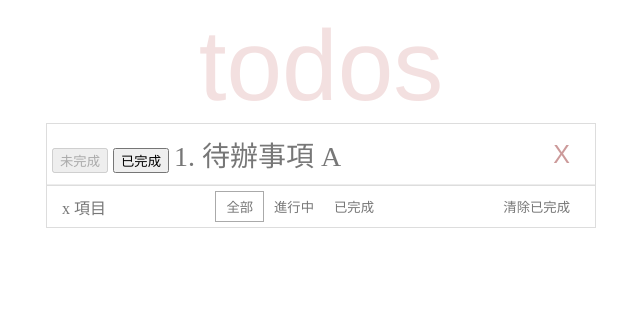
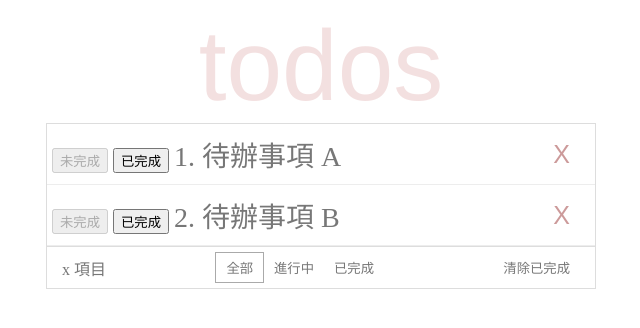
Before and after one commit to shu1224/mcu-112-web-12131564, an Angular app: page / in a window 1280 px wide. Shown: the top 328 px of the page, without its empty margins (319-959 px from the left). Built offline with nearby package versions, Linux system fonts and the light colour scheme.

Commit message:
feat(todo): 實作顯示多筆待辦事項

```diff
--- a/src/app/app.component.html
+++ b/src/app/app.component.html
@@ -1,7 +1,10 @@
 <div class="container">
   <app-header></app-header>
   <section class="main">
-    <app-todo-list></app-todo-list>
+    <app-todo-list
+      [tasks]="tasks"
+      (stateChange)="onStateChange($event)"
+    ></app-todo-list>
   </section>
   <app-footer></app-footer>
 </div>
--- a/src/app/app.component.ts
+++ b/src/app/app.component.ts
@@ -4,6 +4,7 @@ import { Component } from '@angular/core';
 import { FooterComponent } from './footer/footer.component';
 import { HeaderComponent } from './header/header.component';
 import { TodoListComponent } from './todo-list/todo-list.component';
+import { Todo } from './model/todo';
 
 @Component({
   selector: 'app-root',
@@ -12,4 +13,15 @@ import { TodoListComponent } from './todo-list/todo-list.component';
   templateUrl: './app.component.html',
   styleUrls: ['./app.component.css'],
 })
-export class AppComponent {}
+export class AppComponent {
+  tasks = [new Todo(1, '待辦事項 A'), new Todo(2, '待辦事項 B')];
+
+  onStateChange(task: { index: number; state: boolean }): void {
+    if (task.state) {
+      this.tasks[task.index].setFinished(new Date());
+    } else {
+      this.tasks[task.index].finishDate = undefined;
+      this.tasks[task.index].hasFinished = false;
+    }
+  }
+}
--- a/src/app/todo-list/todo-list.component.html
+++ b/src/app/todo-list/todo-list.component.html
@@ -1 +1,5 @@
-<app-todo [task]="task" (stateChange)="onStateChange($event)"></app-todo>
+<app-todo
+  *ngFor="let task of tasks; let index = index"
+  [task]="task"
+  (stateChange)="stateChange.emit({ index: index, state: $event })"
+></app-todo>
--- a/src/app/todo-list/todo-list.component.ts
+++ b/src/app/todo-list/todo-list.component.ts
@@ -1,4 +1,5 @@
-import { Component } from '@angular/core';
+import { NgFor } from '@angular/common';
+import { Component, EventEmitter, Input, Output } from '@angular/core';
 
 import { Todo } from '../model/todo';
 import { TodoComponent } from '../todo/todo.component';
@@ -6,19 +7,14 @@ import { TodoComponent } from '../todo/todo.component';
 @Component({
   selector: 'app-todo-list',
   standalone: true,
-  imports: [TodoComponent],
+  imports: [NgFor, TodoComponent],
   templateUrl: './todo-list.component.html',
   styleUrl: './todo-list.component.css',
 })
 export class TodoListComponent {
-  task = new Todo(1, '待辦事項 A');
+  @Input()
+  tasks!: Todo[];
 
-  onStateChange(state: boolean): void {
-    if (state) {
-      this.task.setFinished(new Date());
-    } else {
-      this.task.finishDate = undefined;
-      this.task.hasFinished = false;
-    }
-  }
+  @Output()
+  stateChange = new EventEmitter<{ index: number; state: boolean }>();
 }
```
